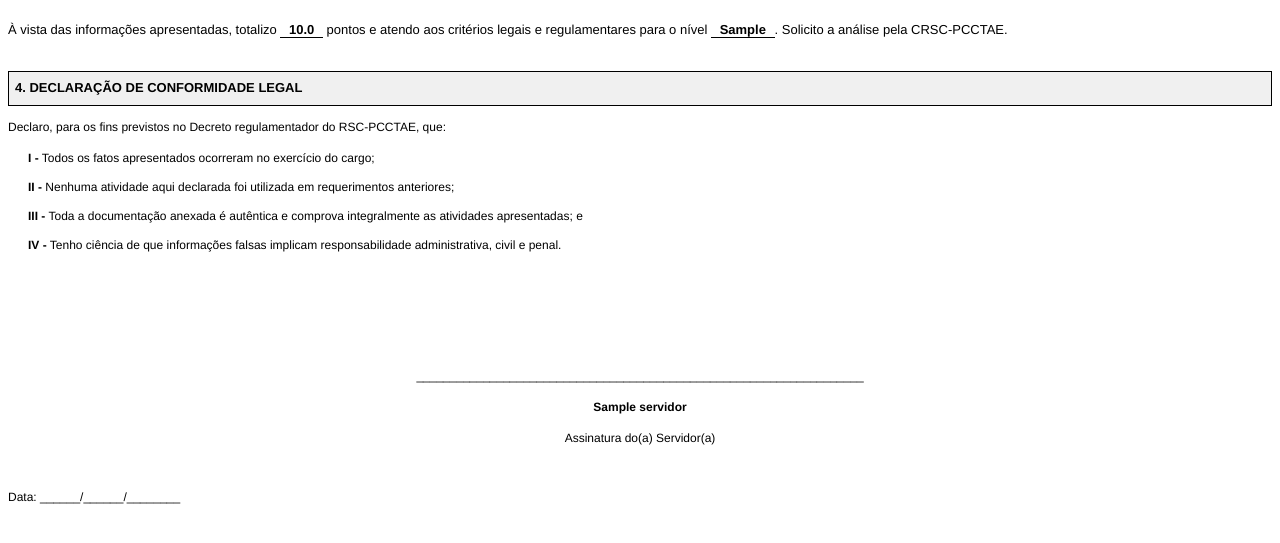
After one commit to fabionaves-max/rsccalc, a Django app: template main/templates/memorial_encerramento.html in a window 1280 px wide. The commit adds this page. Shown: the top 543 px of the page. Run offline with Django 5.2, Linux system fonts and the light colour scheme; the template is opened without the code that fills it: values that come from a table or form of the project are taken from there, others are empty; tables that the repository leaves empty hold one stand-in row (values such as "Sample post").

Commit message:
Melhorias de usabilidade no cadastro de comprovacoes e folha de encerramento do memorial.

```diff
--- /dev/null
+++ b/main/templates/memorial_encerramento.html
@@ -0,0 +1,50 @@
+<!DOCTYPE html>
+<html lang="pt-br">
+<head>
+    <meta charset="UTF-8">
+    <style>
+        @page { size: a4; margin: 2cm; }
+        body { font-family: Helvetica, Arial, sans-serif; font-size: 12px; color: #000; line-height: 1.6; text-align: justify; }
+        h2 { font-size: 13px; background-color: #f0f0f0; padding: 6px; border: 1px solid #000; margin-top: 30px; font-weight: bold; text-transform: uppercase; }
+        .texto-solicitacao { margin-top: 20px; font-size: 13px; margin-bottom: 30px; }
+        .item-declaracao { margin-bottom: 10px; padding-left: 20px; }
+        .assinatura-box { margin-top: 80px; text-align: center; }
+        .value-inline { font-weight: bold; border-bottom: 1px solid #000; padding: 0 5px; }
+    </style>
+</head>
+<body>
+
+    <div class="texto-solicitacao">
+        À vista das informações apresentadas, totalizo <span class="value-inline">&nbsp;{{ requerimento.pontuacao_total }}&nbsp;</span> pontos e atendo aos critérios legais e regulamentares para o nível <span class="value-inline">&nbsp;{{ requerimento.nivel_alcancado|default:"_________" }}&nbsp;</span>. Solicito a análise pela CRSC-PCCTAE.
+    </div>
+
+    <h2>4. Declaração de Conformidade Legal</h2>
+
+    <p>Declaro, para os fins previstos no Decreto regulamentador do RSC-PCCTAE, que:</p>
+
+    <div class="item-declaracao">
+        <strong>I -</strong> Todos os fatos apresentados ocorreram no exercício do cargo;
+    </div>
+    <div class="item-declaracao">
+        <strong>II -</strong> Nenhuma atividade aqui declarada foi utilizada em requerimentos anteriores;
+    </div>
+    <div class="item-declaracao">
+        <strong>III -</strong> Toda a documentação anexada é autêntica e comprova integralmente as atividades apresentadas; e
+    </div>
+    <div class="item-declaracao">
+        <strong>IV -</strong> Tenho ciência de que informações falsas implicam responsabilidade administrativa, civil e penal.
+    </div>
+
+    <div class="assinatura-box">
+        <p>&nbsp;</p>
+        <p>___________________________________________________________________</p>
+        <p><strong>{{ servidor.nome }}</strong></p>
+        <p>Assinatura do(a) Servidor(a)</p>
+
+        <p style="margin-top: 40px; text-align: left;">
+            Data: ______/______/________
+        </p>
+    </div>
+
+</body>
+</html>
```
Also changed, not shown: main/templates/detalhe_requerimento.html (+24 -5 lines), main/templates/memorial_capa.html (+0 -14 lines), main/views.py (+46 -25 lines).
